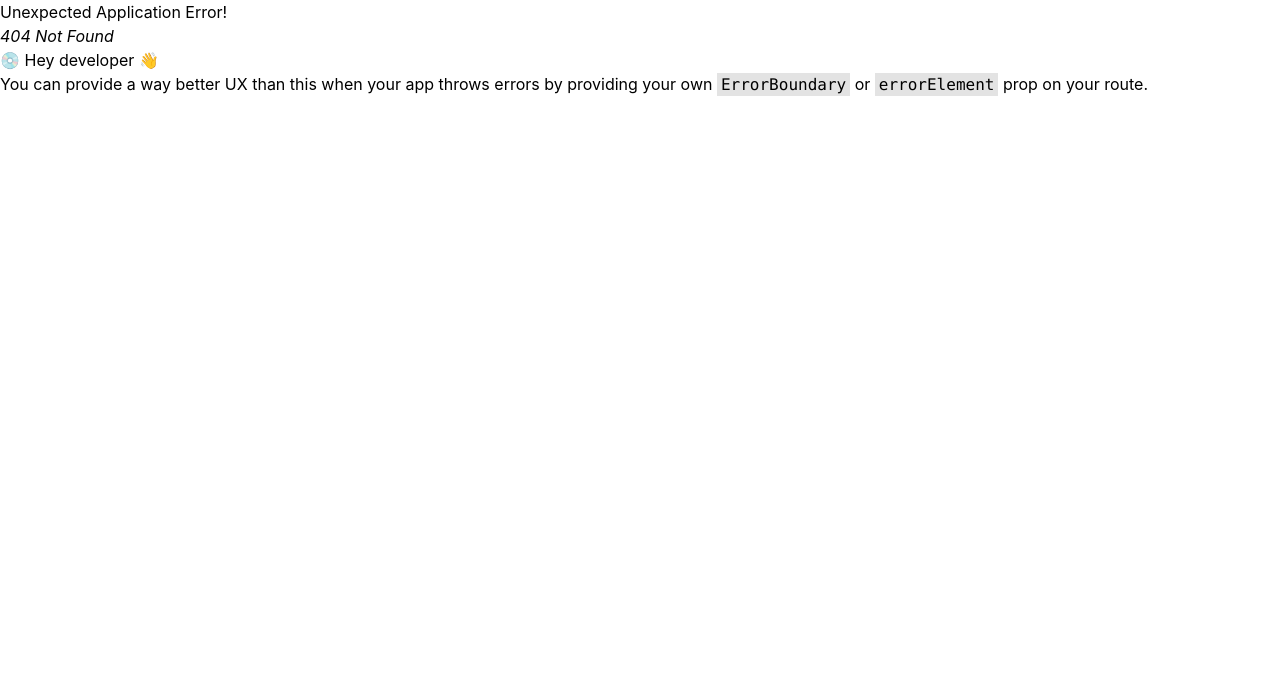
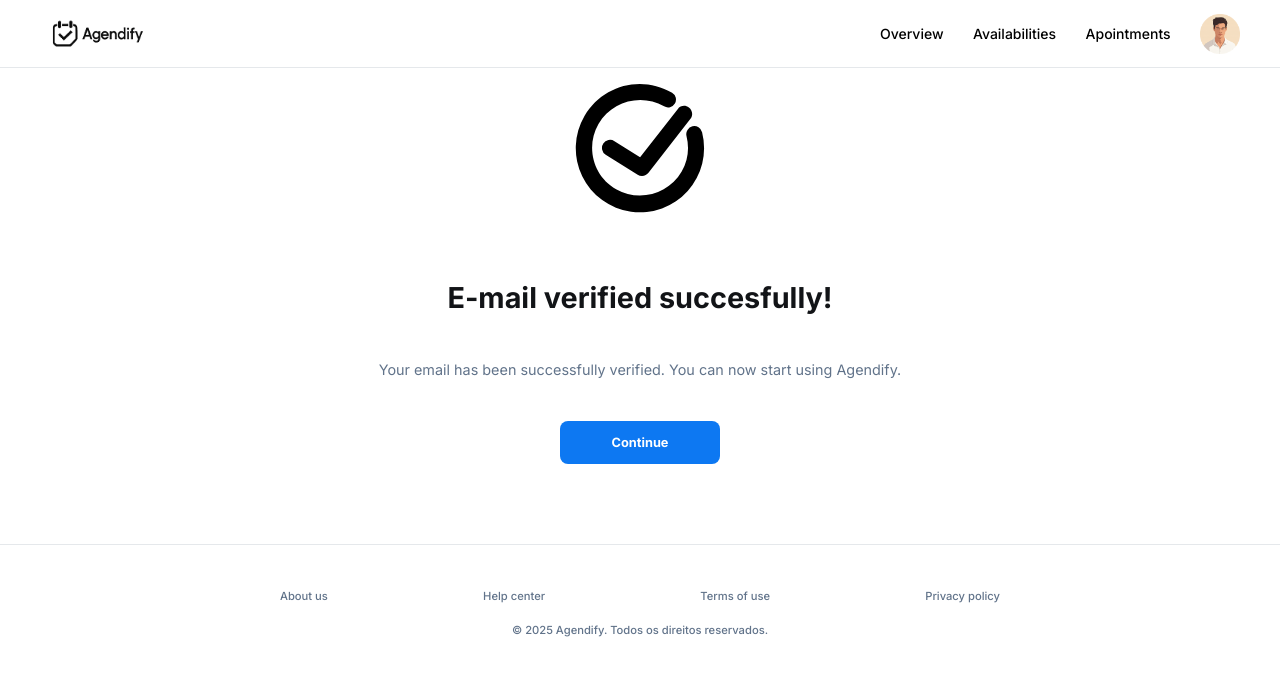
Before and after one commit to DouglaasPH/agendify, a React (Vite) app in the folder frontend/: page /email-verified-succesfully in a window 1280 px wide. Before the commit this address had no page. Shown: the top 676 px of the page. Built offline with nearby package versions, Linux system fonts and the light colour scheme.

Commit message:
added email verified succesfully page.

```diff
--- a/frontend/src/App.tsx
+++ b/frontend/src/App.tsx
@@ -24,6 +24,7 @@ import EditDataPage from "./pages/edit_data/edit_data";
 import EditEmailPage from "./pages/edit_email/editEmail";
 import VerifyYourEmailPage from "./pages/verify_your_email/verifyYourEmail";
 import EmailChangeNoticePage from "./pages/email_change_notice/emailChangeNotice";
+import EmailVerifiedSuccesfullyPage from "./pages/email_verified_successfully/emailVerifiedSuccessfully";
 
 const browserRoutes = createBrowserRouter(
   createRoutesFromElements(
@@ -147,6 +148,14 @@ const browserRoutes = createBrowserRouter(
           </>
         }
       />
+      <Route
+        path="email-verified-succesfully"
+        element={
+          <>
+            <NavBar /> <EmailVerifiedSuccesfullyPage /> <FooterBar />
+          </>
+        }
+      />
     </Route>
   )
 );
--- /dev/null
+++ b/frontend/src/pages/email_verified_successfully/emailVerifiedSuccessfully.tsx
@@ -0,0 +1,24 @@
+// vector
+import correctVector from "../../assets/vectors/correct.svg";
+
+function EmailVerifiedSuccesfullyPage() {
+  return (
+    <div className="flex flex-col justify-center items-center p-[0.4rem] xl:p-0 mb-20 ">
+      <img src={correctVector} alt="correct vector" className="w-40" />
+      <div className="w-92 sm:w-140 xl:w-270 xl:mt-12 mt-8 flex flex-col justify-center items-center gap-10">
+        <h1 className=" w-full text-center font-inter font-bold text-[1.5rem] sm:text-[1.65rem] xl:text-[1.8rem] text-[#121417]">
+          E-mail verified succesfully!
+        </h1>
+        <p className="text-center font-inter font-regular text-[0.8rem] sm:text-[0.7rem] xl:text-[0.9rem] text-[#61738A]">
+          Your email has been successfully verified. You can now start using
+          Agendify.
+        </p>
+        <button className="p-3 pl-2 xl:pl-3 pr-2 xl:pr-3 w-[8rem] sm:w-[8rem] xl:w-[10rem] bg-[#0D78F2] hover:opacity-90 rounded-lg text-[#FFFFFF] font-inter font-bold text-[0.6rem] sm:text-[0.7rem] xl:text-[0.8rem] cursor-pointer">
+          Continue
+        </button>
+      </div>
+    </div>
+  );
+}
+
+export default EmailVerifiedSuccesfullyPage;
```
